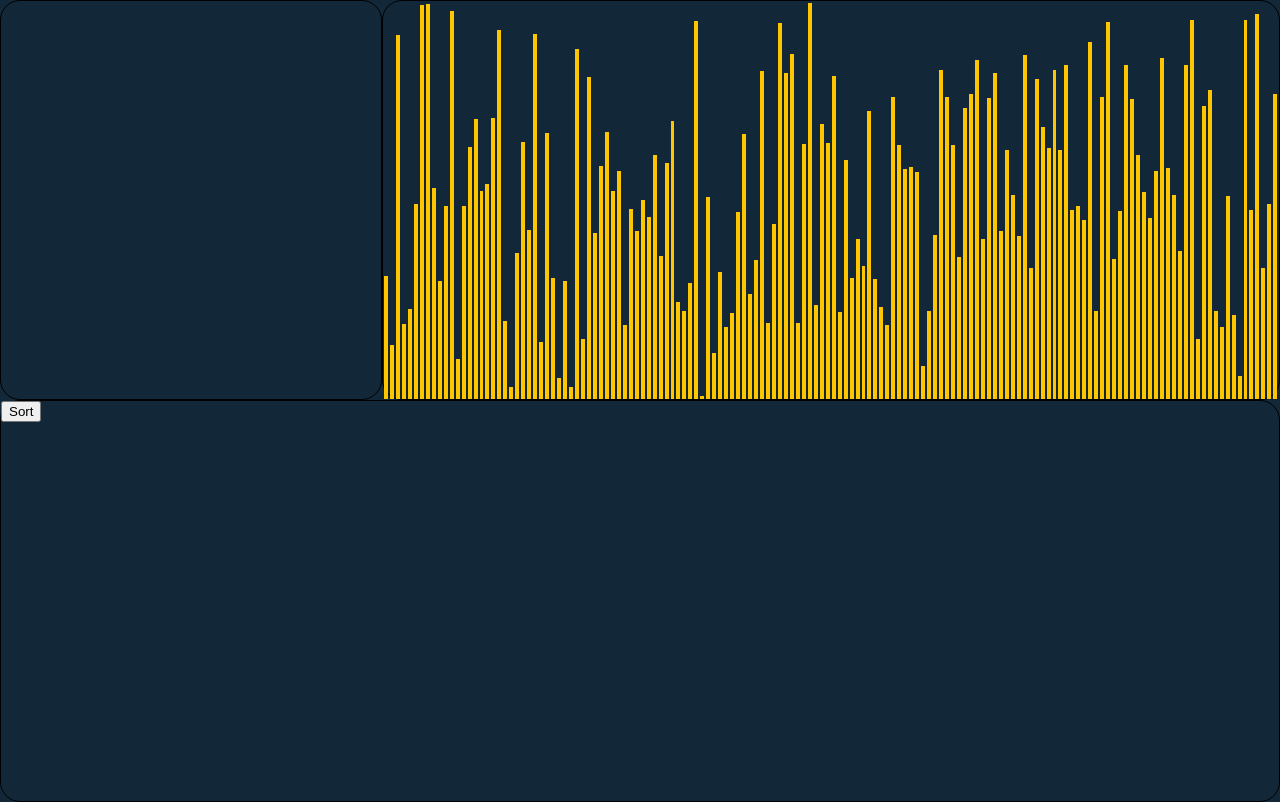
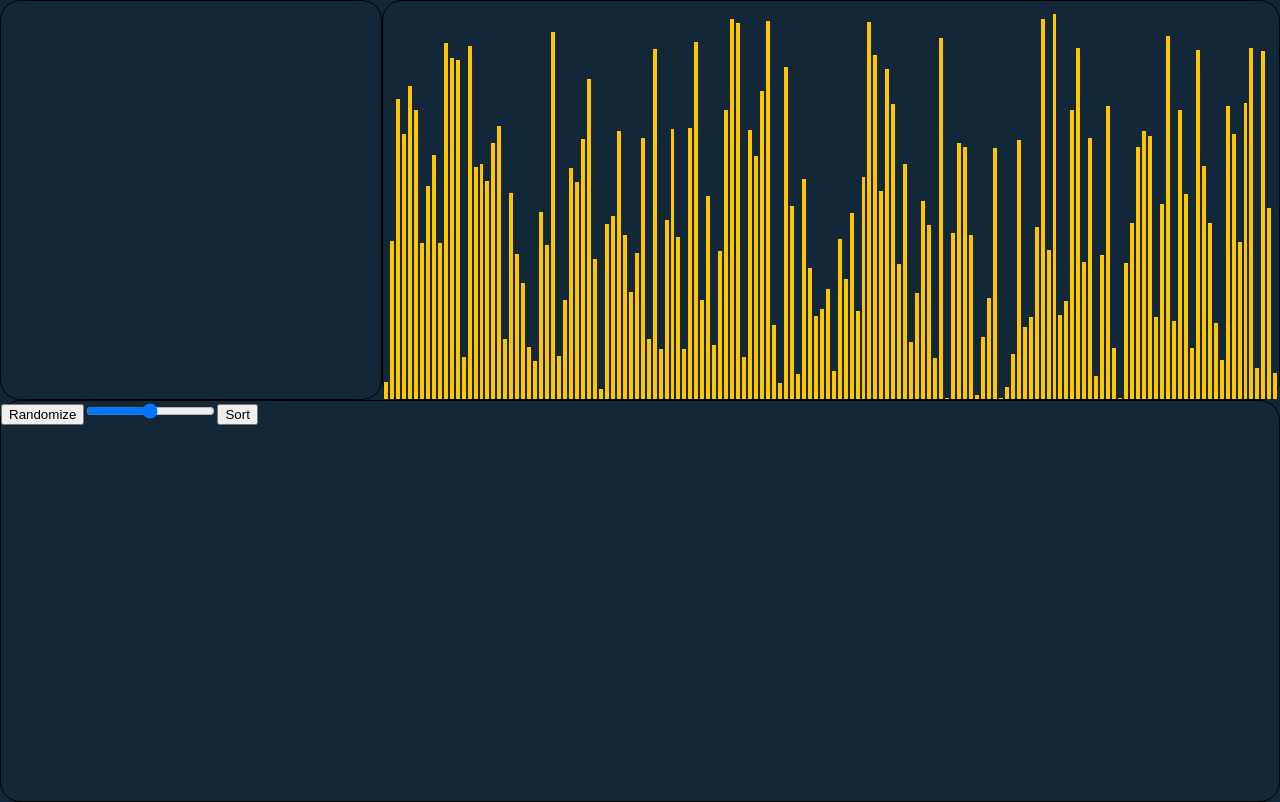
Before and after one commit to daniel-j-dev/Sorting-Algorithm-Visualizer, a React (Create React App) app: page / in a window 1280 px wide. Built offline with nearby package versions, Linux system fonts and the light colour scheme.

Commit message:
Added controls: Randomize Array, and Speed Slider

```diff
--- a/src/App.js
+++ b/src/App.js
@@ -8,28 +8,36 @@ import "./App.css"
 import bubbleSort from "./algorithms/bubbleSort"
 
 function App() {
+  const randomizeArray = () => {
+    const randomInt = () => {
+      return Math.floor(Math.random() * settings.maxValue)
+    }
+    let tempValues = []
+    for (let i = 0; i < settings.arraySize; i++) {
+      tempValues.push(randomInt())
+    }
+    setValues([...tempValues])
+    setSettings({
+      ...settings,
+      sorted: false,
+    })
+  }
+
   const [settings, setSettings] = useState({
     arraySize: 150,
     maxValue: 1000,
     hideCode: false,
-    AnimationSpeed: 5,
+    AnimationSpeed: 5, //Measured in MS delay per action
     selectedAlgo: bubbleSort,
     sorted: false,
+    randomizeArray: randomizeArray,
   })
 
   const [values, setValues] = useState([])
 
   useEffect(() => {
-    let tempValues = []
-    for (let i = 0; i < settings.arraySize; i++) {
-      tempValues.push(randomInt())
-    }
-    setValues([...tempValues])
+    randomizeArray()
   }, [])
-
-  const randomInt = () => {
-    return Math.floor(Math.random() * settings.maxValue)
-  }
 
   return (
     <div className="App">
--- a/src/components/Controls/Controls.js
+++ b/src/components/Controls/Controls.js
@@ -14,8 +14,27 @@ function Controls() {
     })
   }
 
+  const adjustSpeed = (event) => {
+    let newSpeed = 20 - (event.target.value / 100) * 20
+    //(20) - ((Slider value as a %) * (20))
+    //Slider at 100% = an animation delay of 0 millisecond
+    //Slider at 0% = an animation delay of 20 millisecond
+
+    setSettings({
+      ...settings,
+      AnimationSpeed: Math.round(newSpeed)
+    })
+  }
+
   return (
     <div id="Controls">
+      <button onClick={() => settings.randomizeArray()}>Randomize</button>
+      <input
+        type="range"
+        min="1"
+        max="100"
+        onChange={(event) => adjustSpeed(event)}
+      />
       <button
         disabled={settings.sorted}
         onClick={() => sort(settings.selectedAlgo)}
```
Also changed, not shown: 1 other file (tests, documents, lock files or other folders).
